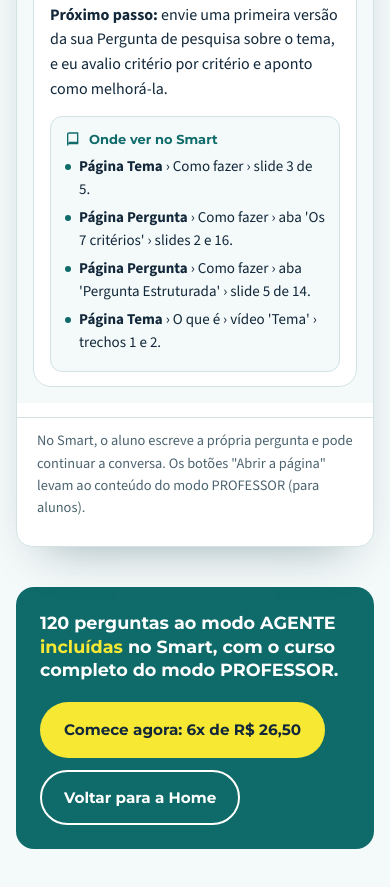
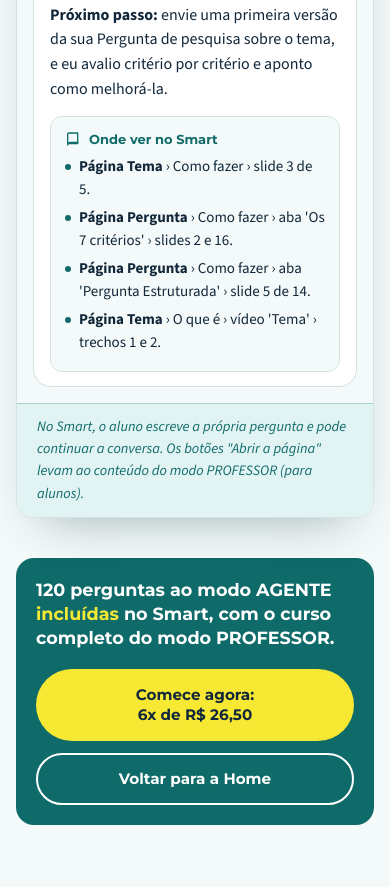
Before and after one commit to shagefialho-ux/smart-tcc-home, a plain HTML site: page ia/modo-agente.html in a window 390 px wide. Shown: the part 2390-3277 px from the top of the page. After the commit the page ends 3255 px from the top, so only its background shows below. Drawn offline with nearby package versions, Linux system fonts and the light colour scheme.

Commit message:
Modo AGENTE em ação: botão Comece agora em duas linhas no celular e nota da conversa em itálico
Co-Authored-By: Claude Fable 5.2 <noreply@anthropic.com>

```diff
--- a/ia/modo-agente.html
+++ b/ia/modo-agente.html
@@ -49,7 +49,8 @@ h1 mark{background:linear-gradient(transparent 58%,var(--amarelo) 58%);color:inh
 .js .conv.ativa{display:grid}
 .conv + .conv{border-top:1px dashed var(--linha);padding-top:22px}
 .js .conv + .conv{border-top:0;padding-top:0}
-.dica{font-size:.9rem;color:var(--suave);padding:12px 20px;border-top:1px solid var(--linha);background:#fff}
+/* nota abaixo da conversa: em itálico e em caixa verde-clara, para não se confundir com a resposta da IA */
+.dica{margin:0;font-size:.9rem;font-style:italic;color:var(--verde);padding:12px 20px;border-top:1px solid var(--borda-verde);background:var(--verde-claro)}
 /* respostas: mesmo visual do chat do site */
   .aluno { align-self:flex-end; max-width:78%; background:var(--tinta); color:#fff; padding:10px 16px; border-radius:18px 18px 4px 18px; white-space:pre-wrap; word-wrap:break-word; }
   .resp { display:flex; gap:10px; align-items:flex-start; }
@@ -88,6 +89,13 @@ h1 mark{background:linear-gradient(transparent 58%,var(--amarelo) 58%);color:inh
 .bt-cont{border-color:#fff;color:#fff}
 @media (max-width:860px){.demo{grid-template-columns:1fr}.perguntas{position:static}.conversa{padding:16px}.aluno{max-width:92%}.cartao{padding:14px 16px}}
 @media (max-width:520px){.topo img{height:36px}.voltar{padding:9px 14px;font-size:.84rem}.resp .av{display:none}}
+/* telas estreitas: os botões do fechamento ocupam a largura e "Comece agora" fica em duas linhas */
+@media (max-width:520px){
+  .fim{padding:20px}
+  .fim .acoes-fim{width:100%;flex-direction:column}
+  .bt{white-space:normal;text-align:center;line-height:1.3}
+  .bt .nl{display:block}
+}
 </style>
 </head>
 <body>
@@ -143,7 +151,7 @@ h1 mark{background:linear-gradient(transparent 58%,var(--amarelo) 58%);color:inh
   <div class="fim">
     <p>120 perguntas ao modo AGENTE <span>incluídas</span> no Smart, com o curso completo do modo PROFESSOR.</p>
     <div class="acoes-fim">
-      <a class="bt bt-am" href="https://www.smarttcc.com.br/plans-pricing">Comece agora: 6x de R$ 26,50</a>
+      <a class="bt bt-am" href="https://www.smarttcc.com.br/plans-pricing"><span>Comece agora: <span class="nl">6x de R$ 26,50</span></span></a>
       <a class="bt bt-cont" href="./" data-voltar>Voltar para a Home</a>
     </div>
   </div>
```
Also changed, not shown: rascunho/modo-agente.html (+10 -2 lines).
